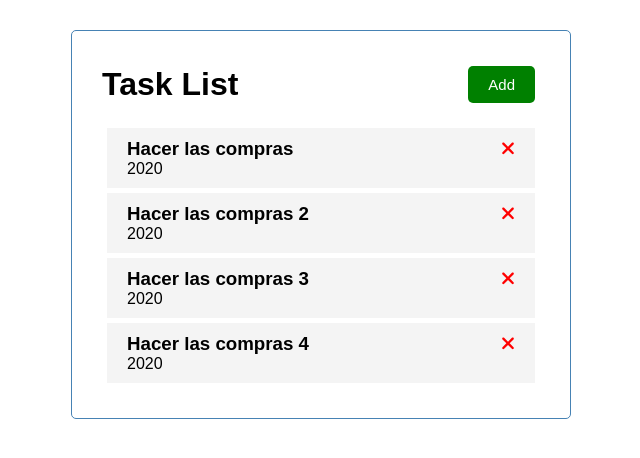
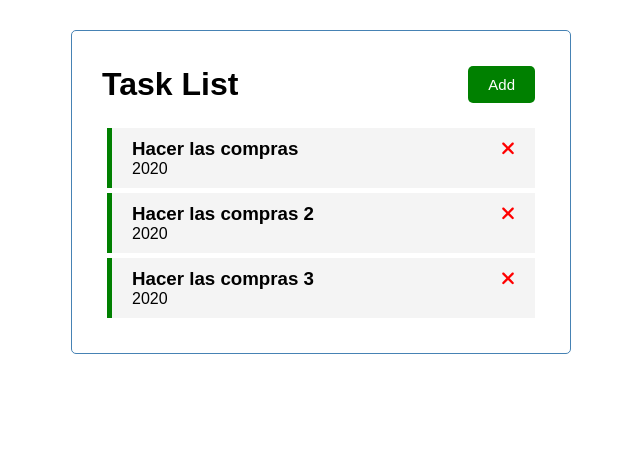
Before and after one commit to NDeleo94/TaskList, an Angular app: page / in a window 1280 px wide. Shown: the top 458 px of the page, without its empty margins (319-959 px from the left). Built offline with nearby package versions, Linux system fonts and the light colour scheme; data requests are answered from the project's data file.

Commit message:
toggle reminder function added

```diff
--- a/db.json
+++ b/db.json
@@ -17,12 +17,6 @@
       "text": "Hacer las compras 3 ",
       "day": "2020",
       "reminder": true
-    },
-    {
-      "id": 4,
-      "text": "Hacer las compras 4",
-      "day": "2020",
-      "reminder": true
     }
   ]
 }
--- a/src/app/components/task-item/task-item.component.html
+++ b/src/app/components/task-item/task-item.component.html
@@ -1,7 +1,15 @@
-<div class="task">
+<div
+  class="task"
+  [ngClass]="{ reminder: task.reminder }"
+  (click)="onToggle(task)"
+>
   <h3>
     {{ task.text }}
-    <fa-icon [icon]="faTimes" [ngStyle]="{ color: 'red' }"></fa-icon>
+    <fa-icon
+      [icon]="faTimes"
+      [ngStyle]="{ color: 'red' }"
+      (click)="onDelete(task)"
+    ></fa-icon>
   </h3>
   <p>{{ task.day }}</p>
 </div>
--- a/src/app/components/task-item/task-item.component.ts
+++ b/src/app/components/task-item/task-item.component.ts
@@ -1,4 +1,4 @@
-import { Component, OnInit, Input } from '@angular/core';
+import { Component, OnInit, Input, Output, EventEmitter } from '@angular/core';
 import { TASKS } from 'src/app/mock-task';
 import { Task } from 'src/app/Task';
 import { faTimes } from '@fortawesome/free-solid-svg-icons';
@@ -10,9 +10,20 @@ import { faTimes } from '@fortawesome/free-solid-svg-icons';
 })
 export class TaskItemComponent implements OnInit {
   @Input() task: Task = TASKS[0];
+  @Output() onDeleteTask: EventEmitter<Task> = new EventEmitter();
+  @Output() onToggleReminder: EventEmitter<Task> = new EventEmitter();
+
   faTimes = faTimes;
 
   constructor() {}
 
   ngOnInit(): void {}
+
+  onDelete(task: Task) {
+    this.onDeleteTask.emit(task);
+  }
+
+  onToggle(task: Task) {
+    this.onToggleReminder.emit(task);
+  }
 }
--- a/src/app/components/tasks/tasks.component.html
+++ b/src/app/components/tasks/tasks.component.html
@@ -1 +1,6 @@
-<app-task-item *ngFor="let task of tasks" [task]="task"> </app-task-item>
+<app-task-item
+  *ngFor="let task of tasks"
+  [task]="task"
+  (onDeleteTask)="deleteTask(task)"
+  (onToggleReminder)="toggleReminder(task)"
+></app-task-item>
--- a/src/app/components/tasks/tasks.component.ts
+++ b/src/app/components/tasks/tasks.component.ts
@@ -15,4 +15,15 @@ export class TasksComponent implements OnInit {
   ngOnInit(): void {
     this.taskService.getTasks().subscribe((tasks) => (this.tasks = tasks));
   }
+
+  deleteTask(task: Task) {
+    this.taskService.deleteTask(task).subscribe(() => {
+      this.tasks = this.tasks.filter((t) => t.id !== task.id);
+    });
+  }
+
+  toggleReminder(task: Task) {
+    task.reminder = !task.reminder;
+    this.taskService.updateReminderTask(task).subscribe();
+  }
 }
--- a/src/app/services/task.service.ts
+++ b/src/app/services/task.service.ts
@@ -14,4 +14,14 @@ export class TaskService {
   getTasks(): Observable<Task[]> {
     return this.http.get<Task[]>(this.apiURL);
   }
+
+  deleteTask(task: Task): Observable<Task> {
+    const url = `${this.apiURL}/${task.id}`;
+    return this.http.delete<Task>(url);
+  }
+
+  updateReminderTask(task: Task): Observable<Task> {
+    const url = `${this.apiURL}/${task.id}`;
+    return this.http.put<Task>(url, task);
+  }
 }
```
